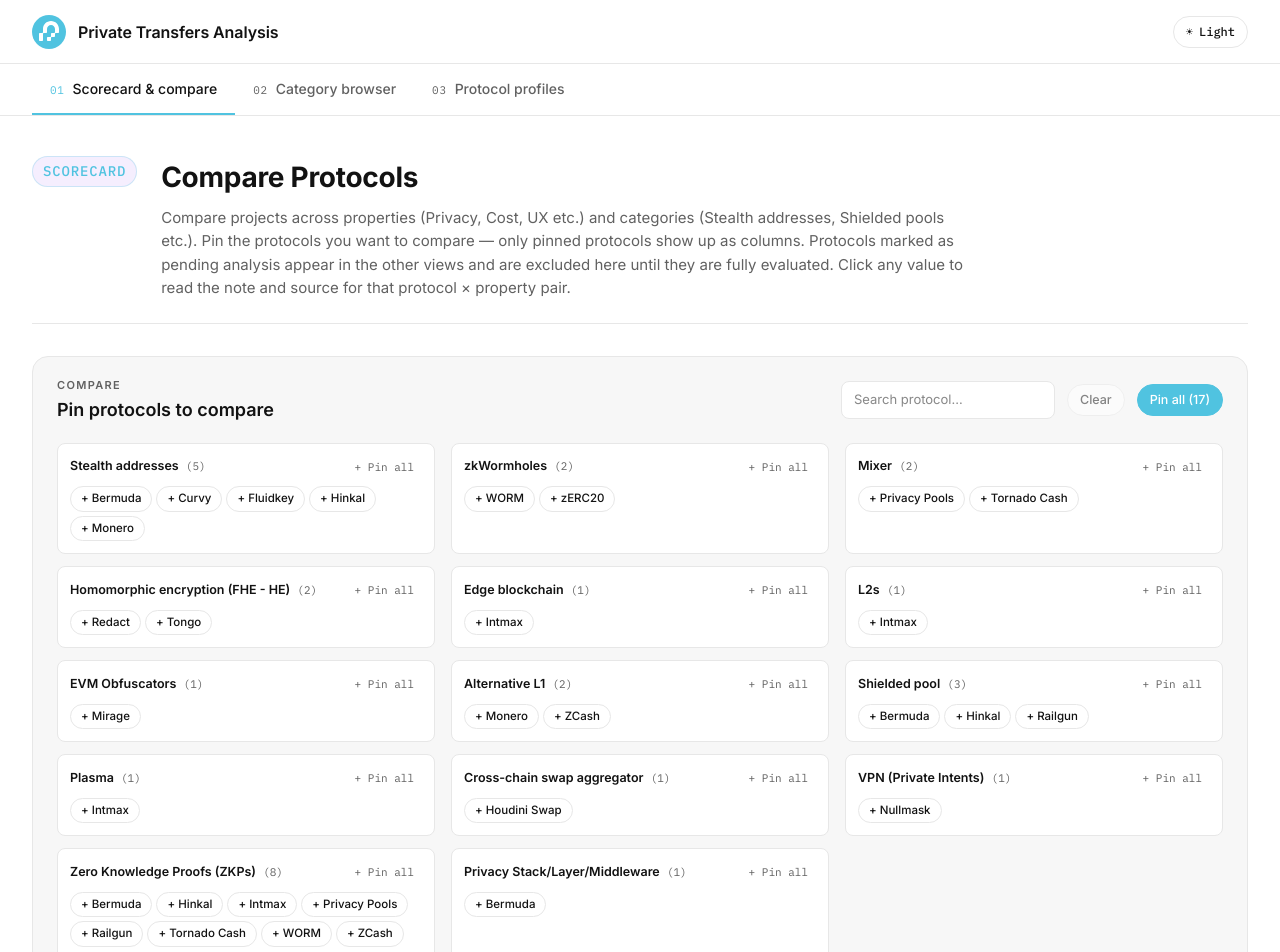
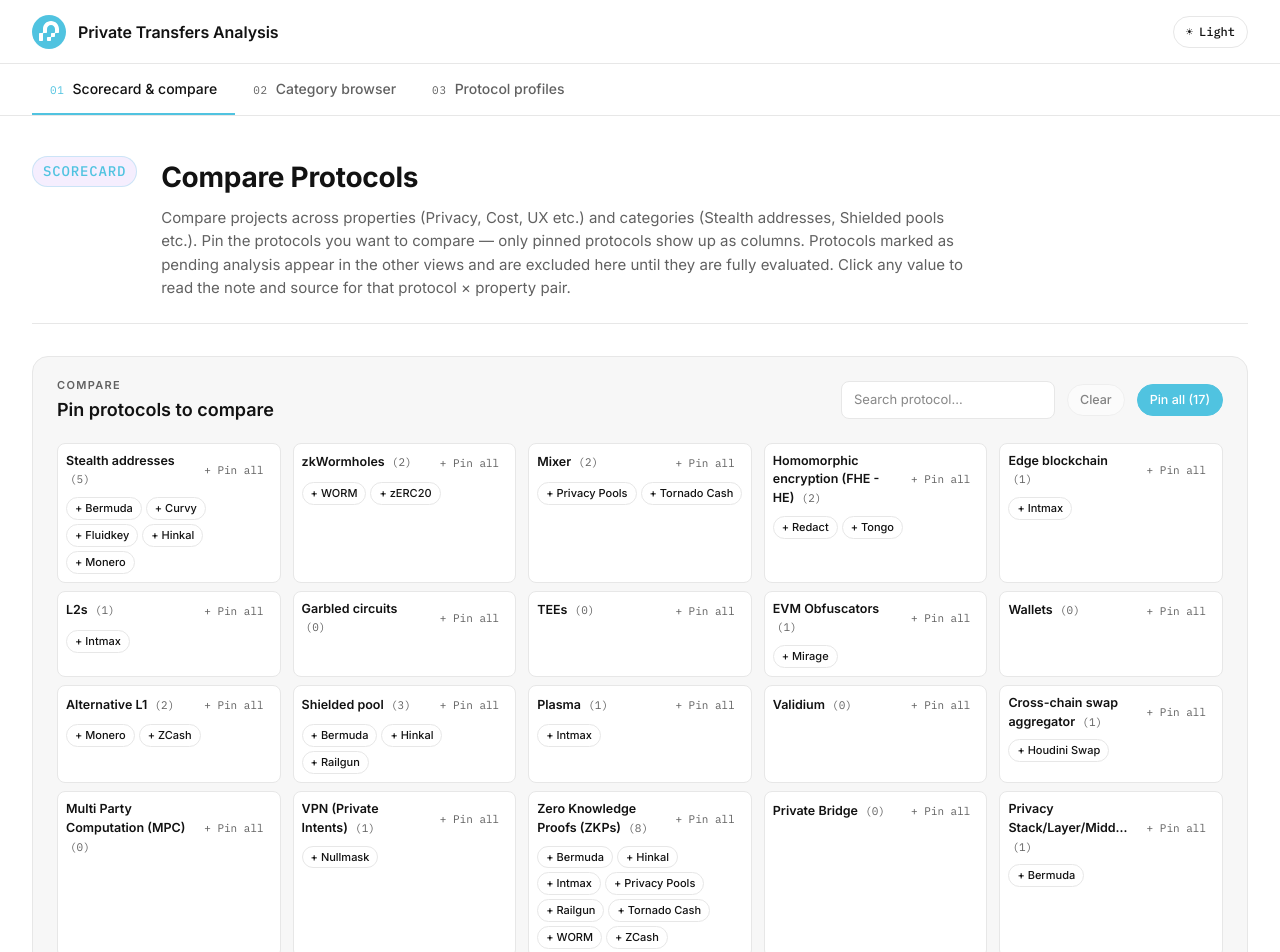
Before and after one commit to privacy-ethereum/private-transfers-benchmarks, a React (Vite) app in the folder project-evaluations/: page / in a window 1280 px wide. Shown: the top 952 px of the page. Built offline with nearby package versions, Linux system fonts and the light colour scheme.

Commit message:
feat: protocol comparison improvements - compare view page pin selection can now collapse (user couldn't see comparisons easlily) - category list on compare page view is denser to show more content on page - scorecard and compare views show every category

```diff
--- a/project-evaluations/src/components/CompareBar.tsx
+++ b/project-evaluations/src/components/CompareBar.tsx
@@ -1,4 +1,4 @@
-import { type Dispatch, type SetStateAction } from "react";
+import { type Dispatch, type SetStateAction, useEffect, useRef, useState } from "react";
 import { type Evaluation } from "../types";
 import { CATEGORY_EXPLAINERS } from "../data/explainers";
 import { LONG_TITLE_LEN } from "../constants";
@@ -27,9 +27,19 @@
   selectAllInCat,
 }: CompareBarProps) {
   const analyzedEvaluations = evaluations.filter((p) => !isPendingEvaluation(p));
+  const [collapsed, setCollapsed] = useState(pinned.length > 0);
+  const barRef = useRef<HTMLDivElement>(null);
+
+  useEffect(() => {
+    if (pinned.length === 0) {
+      setCollapsed(false);
+    }
+  }, [pinned.length]);
+
+  const isCollapsed = collapsed && pinned.length > 0;
 
   return (
-    <div className="compare-bar">
+    <div className="compare-bar" ref={barRef}>
       <div className="compare-bar__top">
         <div>
           <span className="eyebrow">Compare</span>
@@ -62,13 +72,37 @@
           >
             Pin all ({analyzedEvaluations.length})
           </button>
+          {isCollapsed && (
+            <button
+              className="chip"
+              onClick={() => {
+                setCollapsed(false);
+              }}
+            >
+              Edit pins
+            </button>
+          )}
+          {pinned.length > 0 && (
+            <button
+              className="chip on"
+              onClick={() => {
+                setCollapsed(true);
+                requestAnimationFrame(() => {
+                  barRef.current?.scrollIntoView({ behavior: "smooth", block: "start" });
+                });
+              }}
+            >
+              View comparison ↓
+            </button>
+          )}
         </div>
       </div>
 
+      {!isCollapsed && (
         <div className="cat-groups">
           {Object.entries(protosByCategory).map(([cat, protos]) => {
             const ids = protos.map((p) => p.id);
-          const allIn = ids.every((id) => pinned.includes(id));
+            const allIn = ids.length > 0 && ids.every((id) => pinned.includes(id));
             const desc = CATEGORY_EXPLAINERS[cat];
             return (
               <div key={cat} className={`cat-group${category === cat ? " focused" : ""}`}>
@@ -109,6 +143,7 @@
             );
           })}
         </div>
+      )}
     </div>
   );
 }
--- a/project-evaluations/src/components/ScorecardView.tsx
+++ b/project-evaluations/src/components/ScorecardView.tsx
@@ -53,11 +53,7 @@
   const protosByCategory = useMemo<Record<string, Evaluation[]>>(() => {
     const out: Record<string, Evaluation[]> = {};
     for (const cat of CATEGORIES) {
-      const list = analyzedEvaluations.filter((protocol) => protocol.categories.includes(cat));
-
-      if (list.length > 0) {
-        out[cat] = list;
-      }
+      out[cat] = analyzedEvaluations.filter((protocol) => protocol.categories.includes(cat));
     }
     return out;
   }, [analyzedEvaluations]);
--- a/project-evaluations/src/styles.css
+++ b/project-evaluations/src/styles.css
@@ -515,6 +515,7 @@
   border-radius: var(--radius-lg);
   padding: var(--space-5) var(--space-6);
   margin-bottom: var(--space-6);
+  scroll-margin-top: calc(var(--topbar-h) + var(--tabbar-h) + var(--space-4));
 }
 
 .compare-bar__top {
@@ -523,7 +524,6 @@
   justify-content: space-between;
   gap: var(--space-4);
   flex-wrap: wrap;
-  margin-bottom: var(--space-5);
 }
 
 .compare-bar__top .eyebrow {
@@ -626,15 +626,16 @@
 /* Category pin groups */
 .cat-groups {
   display: grid;
-  grid-template-columns: repeat(auto-fill, minmax(280px, 1fr));
-  gap: var(--space-3) var(--space-4);
+  grid-template-columns: repeat(auto-fill, minmax(220px, 1fr));
+  gap: var(--space-2) var(--space-3);
+  margin-top: var(--space-5);
 }
 
 .cat-group {
   border: 1px solid var(--border);
   background: var(--background);
   border-radius: var(--radius-md);
-  padding: var(--space-3);
+  padding: var(--space-2);
   transition:
     border-color 120ms,
     box-shadow 120ms;
@@ -689,8 +690,8 @@
 }
 
 .cat-group__protos .chip {
-  font-size: 11.5px;
-  padding: 4px 10px;
+  font-size: 11px;
+  padding: 3px 8px;
 }
 
 /* Search input */
@@ -994,8 +995,6 @@
   white-space: nowrap;
 }
 
-/* No margin: the pill's left edge lines up with the category text above it
-   (both flex-start in the column .cats); vertical spacing comes from the gap. */
 .pending-badge--inline {
   margin: 0;
 }
```
Lines whose indentation alone changed are shown as unchanged.
